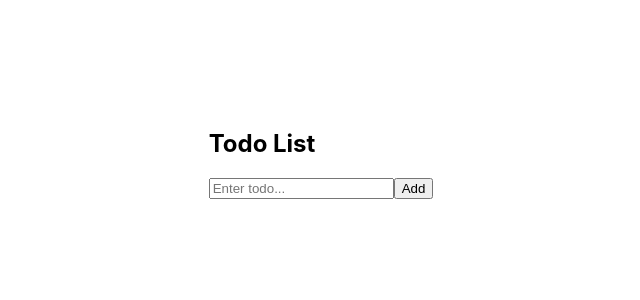
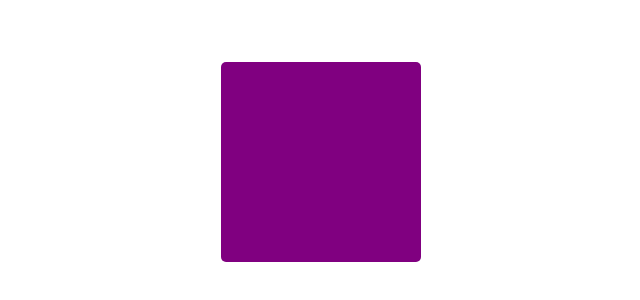
Before and after one commit to nvvinhb1805939/learn-reactjs, a React (Create React App) app: page / in a window 1280 px wide. Shown: the part 238-538 px from the top of the page, without its empty margins (319-959 px from the left). Built offline with nearby package versions, Linux system fonts and the light colour scheme.

Commit message:
update use magic hook

```diff
--- a/src/App.js
+++ b/src/App.js
@@ -1,4 +1,5 @@
-import NewTodoFeature from "features/NewTodo";
+import DigitalClock from "features/DigitalClock";
+import MagicBox from "features/MagicBox";
 import React from "react";
 
 function App() {
@@ -14,7 +15,7 @@ function App() {
   return (
     <div className="App">
       <div className="container" style={styles}>
-        <NewTodoFeature />
+        <MagicBox />
       </div>
     </div>
   );
--- /dev/null
+++ b/src/features/MagicBox/MagicBox.scss
@@ -0,0 +1,7 @@
+.box {
+  $size: 200px;
+
+  width: $size;
+  height: $size;
+  border-radius: 5px;
+}
--- /dev/null
+++ b/src/features/MagicBox/index.jsx
@@ -0,0 +1,10 @@
+import useMagicBox from "hooks/useMagicBox";
+import React from "react";
+import "./MagicBox.scss";
+
+function MagicBox() {
+  const color = useMagicBox();
+  return <div className="box" style={{ backgroundColor: color }}></div>;
+}
+
+export default MagicBox;
--- /dev/null
+++ b/src/hooks/useMagicBox.js
@@ -0,0 +1,24 @@
+import React, { useEffect, useState } from "react";
+
+const getRandomColor = () => {
+  const COLORS = ["orange", "pink", "purple"];
+  const randomIndex = Math.floor(Math.random() * COLORS.length);
+  const randomColor = COLORS[randomIndex];
+  return randomColor;
+};
+
+function useMagicBox() {
+  const [color, setColor] = useState("transparent");
+  useEffect(() => {
+    const colorInterval = setInterval(() => {
+      const newColor = getRandomColor();
+      setColor(newColor);
+    }, 1000);
+    return () => {
+      clearInterval(colorInterval);
+    };
+  }, []);
+  return color;
+}
+
+export default useMagicBox;
```
